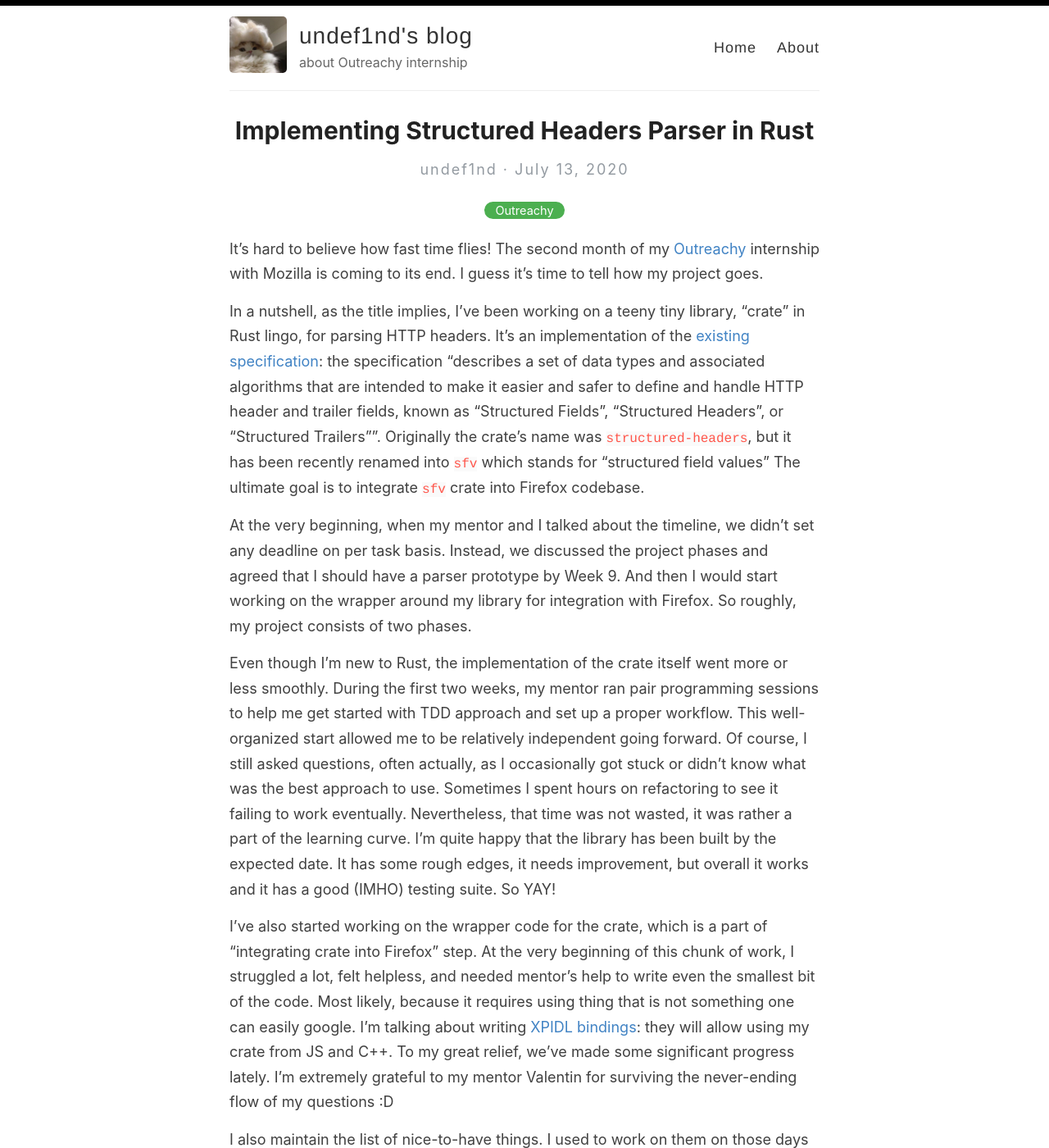
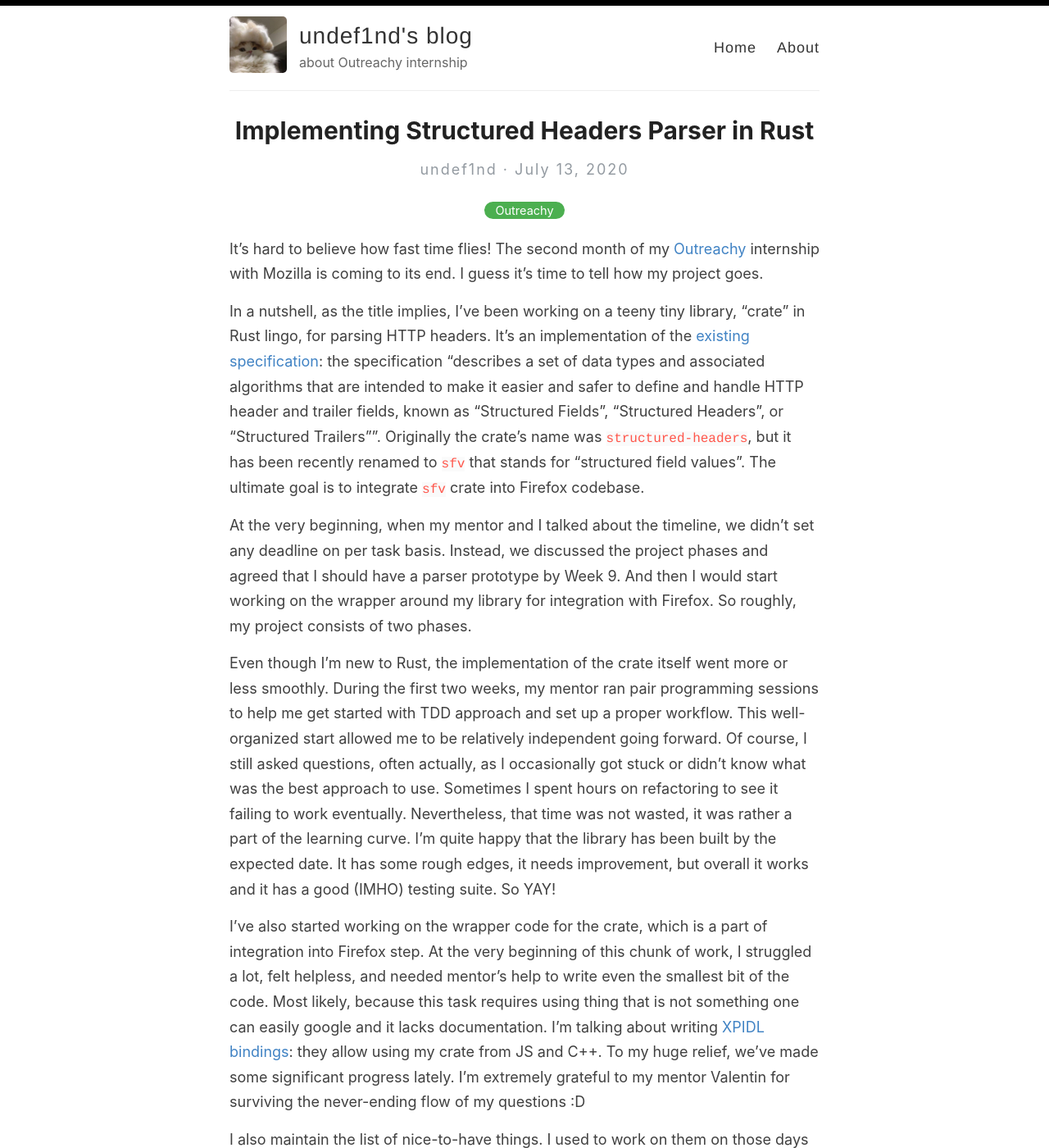
Before and after one commit to undef1nd/undef1nd.github.io, a Jekyll site: the page built from _posts/2020-07-13-about-project.md, in a window 1280 px wide and 1400 px high. Shown: the whole window at 82% size. Built offline with Jekyll 4.4.1, drawn with Linux system fonts in a browser that asks for light colours.

Commit message:
Add minor changes to the post

```diff
--- a/_posts/2020-07-13-about-project.md
+++ b/_posts/2020-07-13-about-project.md
@@ -6,12 +6,12 @@ categories: Outreachy
 
 It's hard to believe how fast time flies! The second month of my [Outreachy](https://www.outreachy.org/) internship with Mozilla is coming to its end. I guess it's time to tell how my project goes.
 
-In a nutshell, as the title implies, I've been working on a teeny tiny library, "crate" in Rust lingo,  for parsing HTTP headers. It's an implementation of the [existing specification](https://httpwg.org/http-extensions/draft-ietf-httpbis-header-structure.html): the specification "describes a set of data types and associated algorithms that are intended to make it easier and safer to define and handle HTTP header and trailer fields, known as "Structured Fields", "Structured Headers", or "Structured Trailers””. Originally the crate’s name was `structured-headers`, but it has been recently renamed into `sfv` which stands for "structured field values" The ultimate goal is to integrate `sfv` crate into Firefox codebase.
+In a nutshell, as the title implies, I've been working on a teeny tiny library, "crate" in Rust lingo,  for parsing HTTP headers. It's an implementation of the [existing specification](https://httpwg.org/http-extensions/draft-ietf-httpbis-header-structure.html): the specification "describes a set of data types and associated algorithms that are intended to make it easier and safer to define and handle HTTP header and trailer fields, known as "Structured Fields", "Structured Headers", or "Structured Trailers””. Originally the crate’s name was `structured-headers`, but it has been recently renamed to `sfv` that stands for "structured field values". The ultimate goal is to integrate `sfv` crate into Firefox codebase.
 
 At the very beginning, when my mentor and I talked about the timeline, we didn't set any deadline on per task basis. Instead, we discussed the project phases and agreed that I should have a parser prototype by Week 9. And then I would start working on the wrapper around my library for integration with Firefox. So roughly, my project consists of two phases.
 
 Even though I'm new to Rust, the implementation of the crate itself went more or less smoothly. During the first two weeks, my mentor ran pair programming sessions to help me get started with TDD approach and set up a proper workflow. This well-organized start allowed me to be relatively independent going forward. Of course, I still asked questions, often actually, as I occasionally got stuck or didn't know what was the best approach to use. Sometimes I spent hours on refactoring to see it failing to work eventually. Nevertheless, that time was not wasted, it was rather a part of the learning curve.  I'm quite happy that the library has been built by the expected date. It has some rough edges, it needs improvement, but overall it works and it has a good (IMHO) testing suite. So YAY!
 
-I've also started working on the wrapper code for the crate, which is a part of "integrating crate into Firefox" step. At the very beginning of this chunk of work, I struggled a lot, felt helpless, and needed mentor's help to write even the smallest bit of the code. Most likely, because it requires using thing that is not something one can easily google. I'm talking about writing [XPIDL bindings](https://developer.mozilla.org/en-US/docs/Mozilla/Tech/XPIDL): they will allow using my crate from JS and C++. To my great relief, we've made some significant progress lately. I'm extremely grateful to my mentor Valentin for surviving the never-ending flow of my questions :D
+I've also started working on the wrapper code for the crate, which is a part of integration into Firefox step. At the very beginning of this chunk of work, I struggled a lot, felt helpless, and needed mentor's help to write even the smallest bit of the code. Most likely, because this task requires using thing that is not something one can easily google and it lacks documentation. I'm talking about writing [XPIDL bindings](https://developer.mozilla.org/en-US/docs/Mozilla/Tech/XPIDL): they allow using my crate from JS and C++. To my huge relief, we've made some significant progress lately. I'm extremely grateful to my mentor Valentin for surviving the never-ending flow of my questions :D
 
 I also maintain the list of nice-to-have things. I used to work on them on those days when I lacked the energy to tackle more complex tasks. Needless to say, there's still plenty of more important work to do, but only one month of the internship is left. So I'm gonna spend this month finishing the planned features.  And, of course, enjoying the rest of my time here at Mozilla.
```
